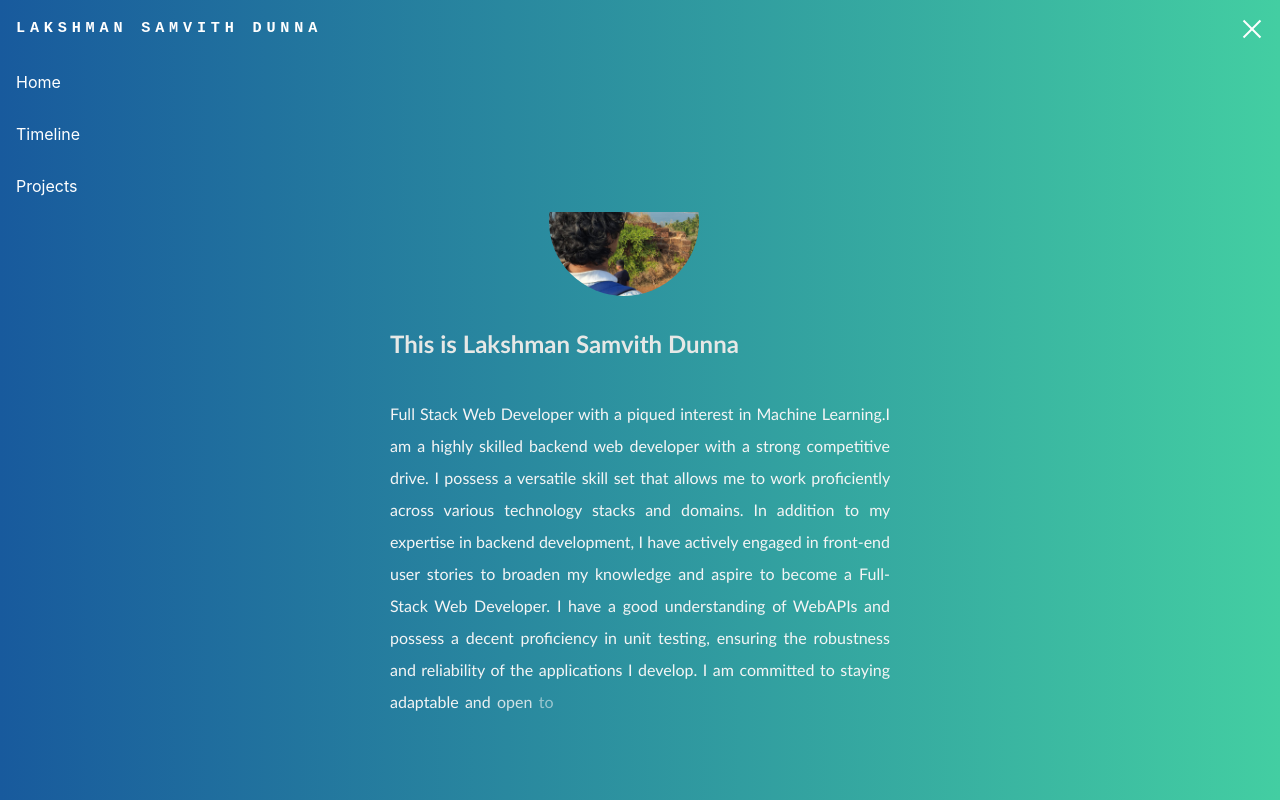
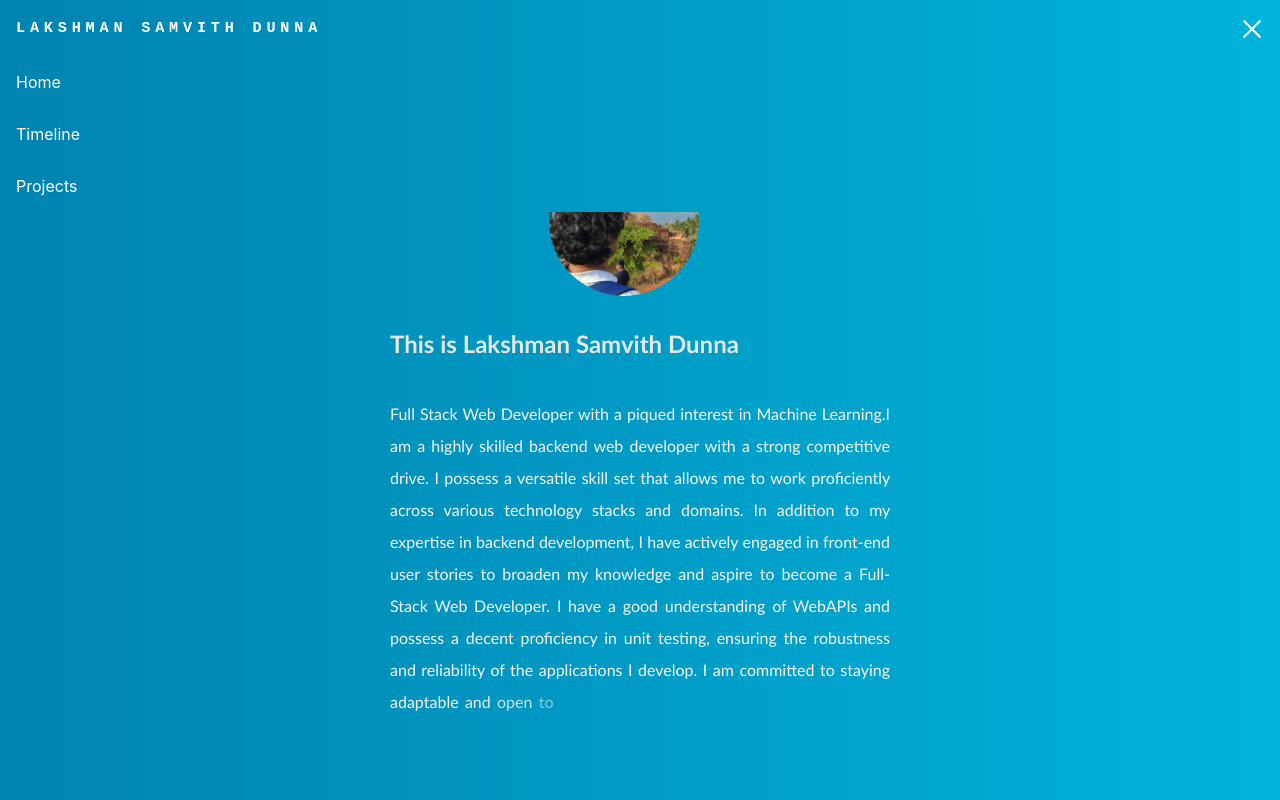
Before and after one commit to lakshmansamvith/Portfolio, a React (Create React App) app: page / in a window 1280 px wide. Both pictures are taken after a click on the button 1252 px from the left and 28 px from the top of the page. Shown: the top 800 px of the page. Built offline with nearby package versions, Linux system fonts and the light colour scheme.

Commit message:
Changing background color

```diff
--- a/src/Components/Header.js
+++ b/src/Components/Header.js
@@ -15,7 +15,7 @@ function Header() {
   };
 
   return (
-    <header style={{ background: 'linear-gradient(to left, #43cea2 , #185a9d)', position: 'fixed', width: '100%', zIndex: 100 }}>
+    <header style={{ background: 'linear-gradient(to left, #00B4DB , #0083B0)', position: 'fixed', width: '100%', zIndex: 100 }}>
       <nav style={{ display: 'flex', alignItems: 'center', justifyContent: 'space-between', padding: '1rem' }}>
         <Link to="Home" smooth={true} duration={500}>
           <h3 style={{ margin: 0, fontFamily: 'monospace', fontWeight: 700, letterSpacing: '.3rem', color: '#fff', textDecoration: 'none' }}>
@@ -88,7 +88,7 @@ function Header() {
             top: '100%',
             left: '0',
             width: '100%',
-            background: 'linear-gradient(to left, #43cea2 , #185a9d)',
+            background: 'linear-gradient(to left, #00B4DB , #0083B0)',
             listStyleType: 'none',
             zIndex: 99,
           }}
--- a/src/css/index.css
+++ b/src/css/index.css
@@ -21,7 +21,7 @@ code {
 {
     /* background-image: url('./images/image.avif'); */
     display: flex;
-    background: linear-gradient(to left, #43cea2 , #185a9d);
+    background: linear-gradient(to left, #00B4DB , #0083B0);
     min-width: 100%;
     min-height: 100vh;
     background-size: cover;
```
